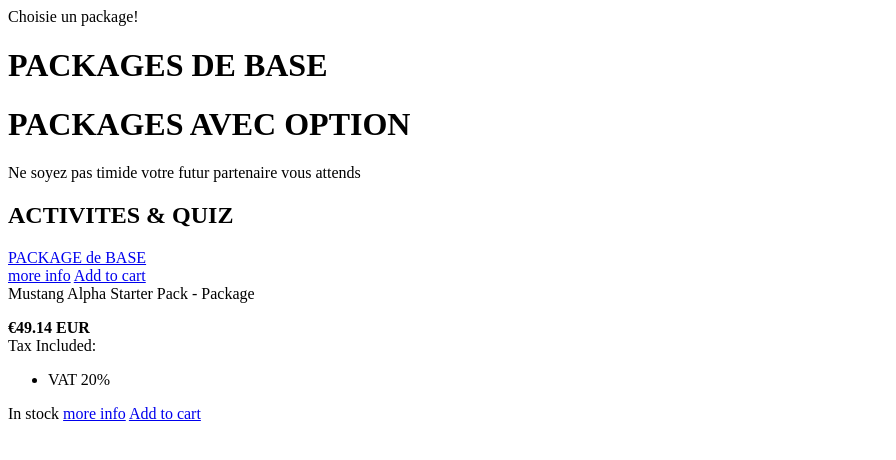
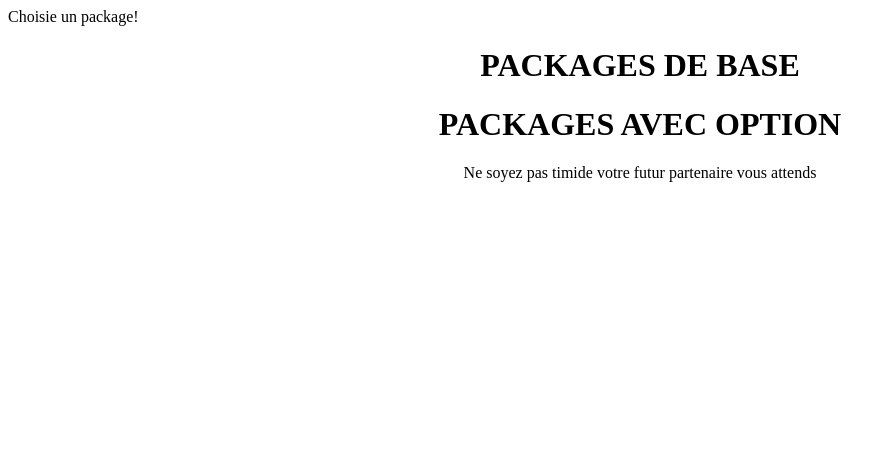
Before and after one commit to riddikpunisheur/ProjetProTGO, a Symfony app: template templates/package/packages.html.twig in a window 1280 px wide. Shown: the top 460 px of the page, without its empty margins (0-896 px from the left). Run offline with Twig, Linux system fonts and the light colour scheme; the template is opened without the code that fills it, so the values that code supplies are empty; some libraries are stand-ins or nearby versions.

Commit message:
début du CSS et bootstrap en test

```diff
--- /dev/null
+++ b/public/css/package.css
@@ -0,0 +1,4 @@
+.packages-all{
+    text-align: center;
+    display: block;
+}
--- a/templates/base.html.twig
+++ b/templates/base.html.twig
@@ -41,8 +41,10 @@
                                     <div class="col-lg-6 col-md-6 col-xs-12 col-sm-6"> <a href="{{ path('login') }}"
                                             class="btn btn-primary google-plus"> Connecte toi avec Google <i
                                                 class="fa fa-google-plus"></i>
-                                        </a> </div>
+                                        </a>
                                 </div>
+                            </div>
+
                                 <h2>or</h2>
                                 <div class="formsix-pos">
                                     <div class="form-group i-email"> <input type="email" class="form-control" required=""
--- a/templates/homepage.html.twig
+++ b/templates/homepage.html.twig
@@ -1,3 +1,5 @@
+{# child.twig #}
+
 {% extends 'base.html.twig' %}
 
 {% block title %}{{ parent() }} THE GOOD ONE {% endblock %}
--- a/templates/package/packages.html.twig
+++ b/templates/package/packages.html.twig
@@ -1,16 +1,30 @@
+<!DOCTYPE html>
+<html lang="fr"></html>
 
-{% block title %} Choisie un package!{% endblock %}
+    <head>
+        <meta charset="UTF-8">
+        <!-- Bootstrap CSS -->
+{% block stylesheets %}{% endblock %}
+        <link rel="stylesheet" href="{{ asset('css/package.css') }}">
 
-{% block body %}
+
+
+    </head>
+
+    {% block title %} Choisie un package!{% endblock %}
+
+
+    {% block body %}
+
 
                                                 <!-- GESTION DES PACKAGES -->
-<div class="example-wrapper">
-    <h1 class="more" href="Packages/">PACKAGES DE BASE</h1>
-    <h1 class="more" href="Packages/">PACKAGES AVEC OPTION</h1>
+        <div class="packages-all">
+        <h1 class="more" href="Packages/base">PACKAGES DE BASE</h1>
+        <h1 class="more" href="Packages/option">PACKAGES AVEC OPTION</h1>
 
-    <div class="wcontent clearfix">
+        <div class="wcontent clearfix">
 
-        <section class="featured-listing  ">
+            <section class="featured-listing  ">
 
             <div class="listing-wrapper">
                 <div class="intro-text">Ne soyez pas timide votre futur partenaire vous attends</div>
@@ -22,84 +36,8 @@
                         <div class="top"></div>
                         <div class="subtitle"></div>
 
-                                                <!-- ACTIVITES & QUIZ -->
-
-                        <h1>ACTIVITES & QUIZ</h1>
-                        <a href="/packagebase" class="packagebase">
-                            <span>PACKAGE de BASE</span>
-
-                            <span class="package1"></span>
-                            <span class="package2"></span>
-
-
-                        </a>
-                        <div class="cboth"></div>
-                    </div>
-                    <div class="bottom"></div>
-                </div>
-
-                            </span>
-
-                            <a class="more" href="/pledge/Packages/Avenger-Titan-Starter-Pack">more info</a>
-                            <a class="holosmallbtn add-cart add-cart ty-js-add-to-cart"
-                                href="/pledge/Packages/Avenger-Titan-Starter-Pack" data-sku="13318"
-                                data-tracking-infos="{&quot;id&quot;:&quot;SCP6-PP-AVENGER-TITAN-STARTER-EVERGREEN&quot;,&quot;name&quot;:&quot;Avenger Titan Starter Pack&quot;,&quot;brand&quot;:&quot;pledge&quot;,&quot;category&quot;:&quot;Package&quot;,&quot;price&quot;:&quot;59.15&quot;,&quot;dimension1&quot;:&quot;-1&quot;,&quot;stockLevel&quot;:&quot;high&quot;}"
-                                data-name="13318">
-                                <span class="holosmallbtn-top abs-overlay trans-02s js-label">Add to cart</span>
-                                <span class="holosmallbtn-bottom abs-overlay trans-02s"></span>
-                            </a>
-                        </div>
-                        <div class="customize-button-block customize-button-block--inactive"></div>
-                    </div>
                                                             <!-- PREMIER PACKAGES -->
-
-                    <div class="product-item js-ecommerce-tracking-sku  huge trans-02s">
-                        <a href="/pledge/Packages/Mustang-Alpha-Starter-Pack"><img
-                                src=""
-                                class="trans-02s"></a>
-                        <div class="info clearfix trans-02s">
-                            <div class="title">
-                                Mustang Alpha Starter Pack<span>
-                                    - Package </span>
-                                <p class="excerpt"> </p>
-
-                            </div>
-                            <div class="price "> <strong class="final-price" data-value="4914" data-currency="EUR">€49<span
-                                        class="super">.14 <span class="currency">EUR</span></span></strong>
-                                <div class="taxes js-taxes">
-                                    <div class="taxes-details trans-02s">
-                                        <div class="arrow"></div>
-                                        Tax Included: <br>
-                                        <ul>
-                                            <li>VAT 20%</li>
-                                        </ul>
-                                    </div>
-                                </div>
-                            </div> <span class="state h-stock-level--high">
-                                In stock
-                            </span>
-
-                            <a class="more" href="/pledge/Packages/Mustang-Alpha-Starter-Pack">more info</a>
-                            <a class="holosmallbtn add-cart add-cart ty-js-add-to-cart"
-                                href="/pledge/Packages/Mustang-Alpha-Starter-Pack" data-sku="3579"
-                                data-tracking-infos="{&quot;id&quot;:&quot;SCP6-PP-MUSTANG-SC-STARTER&quot;,&quot;name&quot;:&quot;Mustang Alpha Starter Pack&quot;,&quot;brand&quot;:&quot;pledge&quot;,&quot;category&quot;:&quot;Package&quot;,&quot;price&quot;:&quot;40.95&quot;,&quot;dimension1&quot;:&quot;-1&quot;,&quot;stockLevel&quot;:&quot;high&quot;}"
-                                data-name="3579">
-                                <span class="holosmallbtn-top abs-overlay trans-02s js-label">Add to cart</span>
-                                <span class="holosmallbtn-bottom abs-overlay trans-02s"></span>
-                            </a>
-                        </div>
-                        <div class="customize-button-block customize-button-block--inactive"></div>
-                    </div>
-
-                </div>
-            </div>
-        </section>
 
 
 
-</section>
-
-    </div>
-</div>
-
 {% endblock %}
```
Also changed, not shown: 2 other files.
